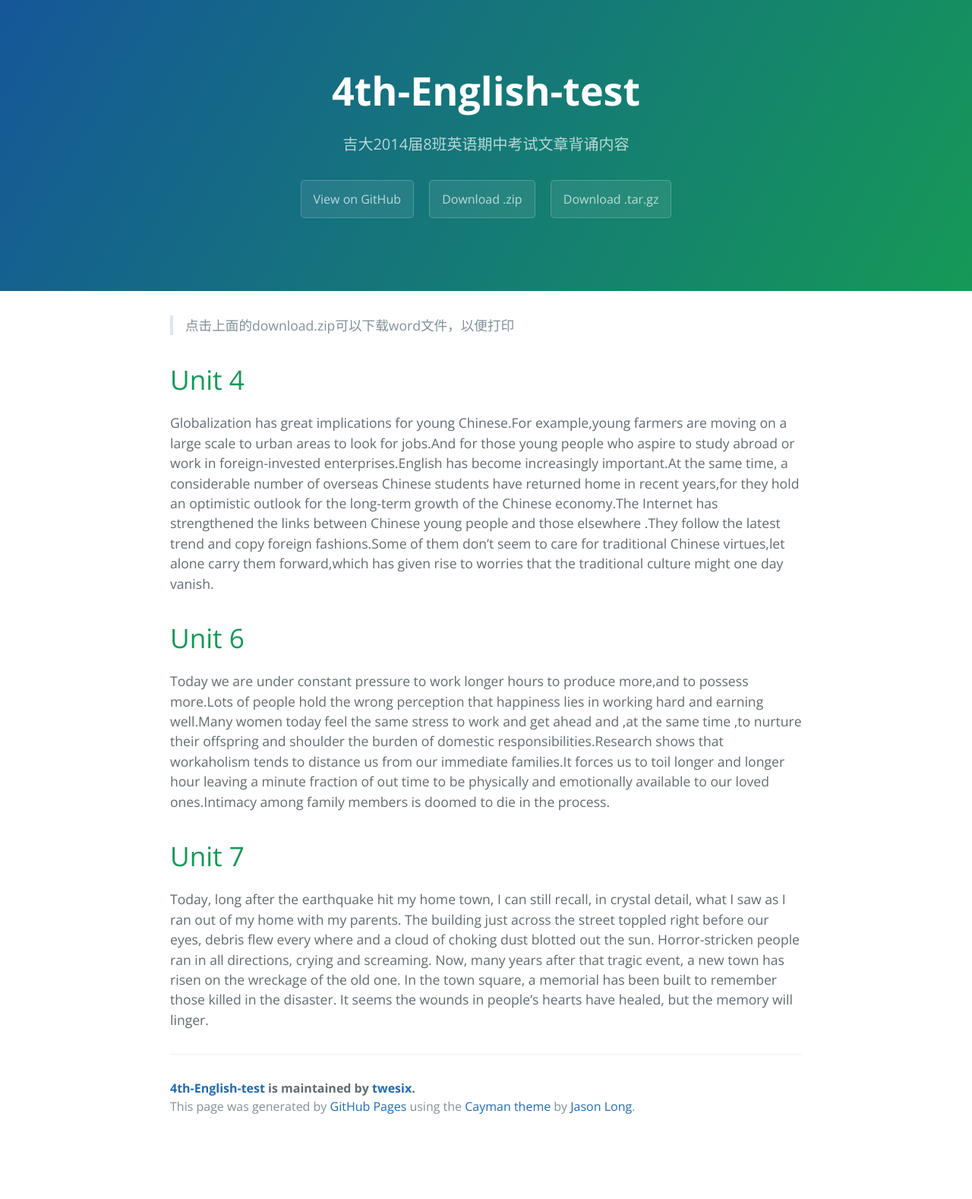
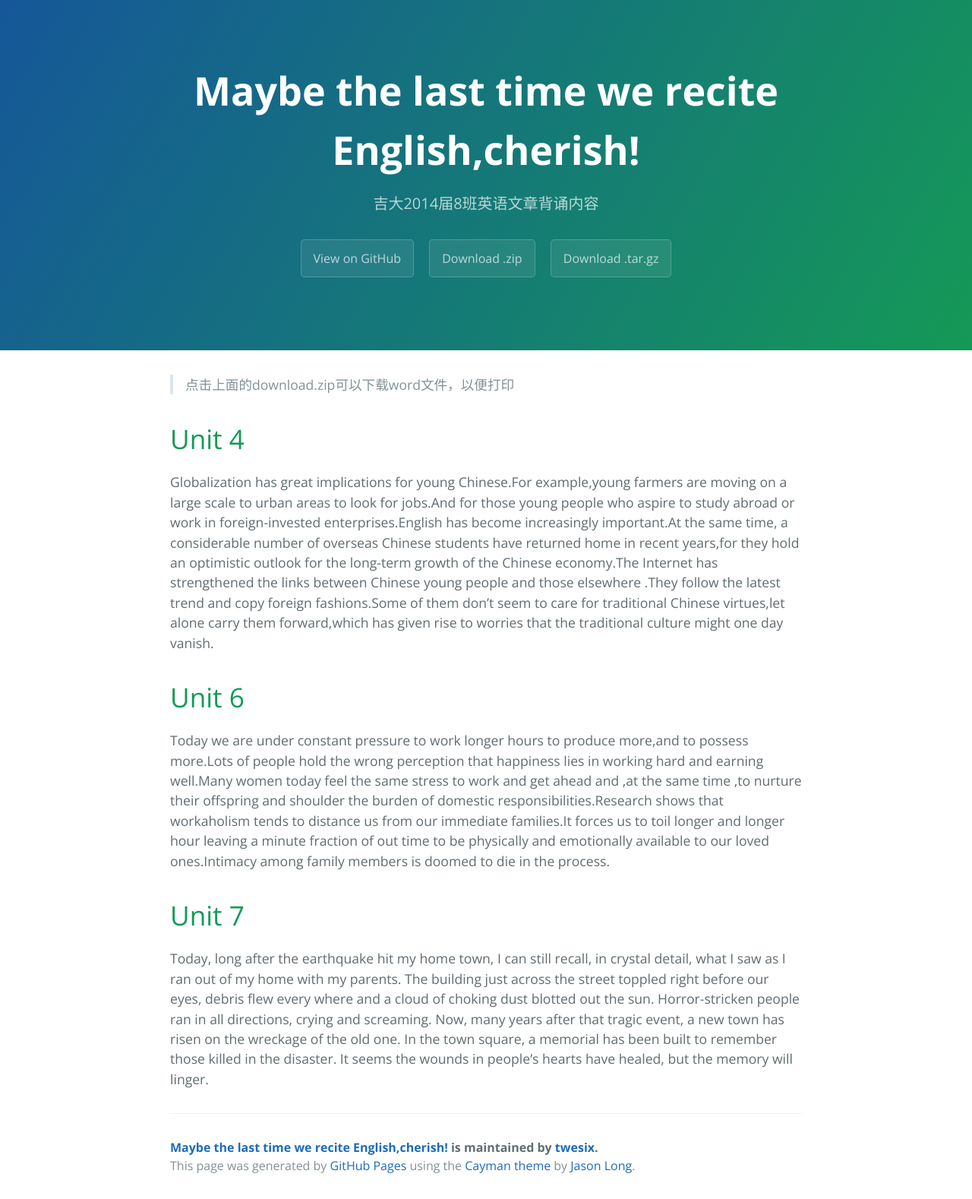
Before and after one commit to twesix-backup/fourth-term-english-middle-test, a plain HTML site: page index.html in a window 1280 px wide. Shown: the whole page at 76% size. Before the commit the page ends 1500 px from the top, so only its background shows below. Drawn offline with nearby package versions, Linux system fonts and the light colour scheme.

```diff
--- a/index.html
+++ b/index.html
@@ -2,7 +2,7 @@
 <html lang="en-us">
   <head>
     <meta charset="UTF-8">
-    <title>4th-English-test by twesix</title>
+    <title>Maybe the last time we recite English,cherish! by twesix</title>
     <meta name="viewport" content="width=device-width, initial-scale=1">
     <link rel="stylesheet" type="text/css" href="stylesheets/normalize.css" media="screen">
     <link href='https://fonts.googleapis.com/css?family=Open+Sans:400,700' rel='stylesheet' type='text/css'>
@@ -11,8 +11,8 @@
   </head>
   <body>
     <section class="page-header">
-      <h1 class="project-name">4th-English-test</h1>
-      <h2 class="project-tagline">吉大2014届8班英语期中考试文章背诵内容</h2>
+      <h1 class="project-name">Maybe the last time we recite English,cherish!</h1>
+      <h2 class="project-tagline">吉大2014届8班英语文章背诵内容</h2>
       <a href="https://github.com/twesix/fourth-term-english-middle-test" class="btn">View on GitHub</a>
       <a href="https://github.com/twesix/fourth-term-english-middle-test/zipball/master" class="btn">Download .zip</a>
       <a href="https://github.com/twesix/fourth-term-english-middle-test/tarball/master" class="btn">Download .tar.gz</a>
@@ -39,7 +39,7 @@
 <p>Today, long after the earthquake hit my home town, I can still recall, in crystal detail, what I saw as I ran out of my home with my parents. The building just across the street toppled right before our eyes, debris flew every where and a cloud of choking dust blotted out the sun. Horror-stricken people ran in all directions, crying and screaming. Now, many years after that tragic event, a new town has risen on the wreckage of the old one. In the town square, a memorial has been built to remember those killed in the disaster. It seems the wounds in people’s hearts have healed, but the memory will linger.</p>
 
       <footer class="site-footer">
-        <span class="site-footer-owner"><a href="https://github.com/twesix/fourth-term-english-middle-test">4th-English-test</a> is maintained by <a href="https://github.com/twesix">twesix</a>.</span>
+        <span class="site-footer-owner"><a href="https://github.com/twesix/fourth-term-english-middle-test">Maybe the last time we recite English,cherish!</a> is maintained by <a href="https://github.com/twesix">twesix</a>.</span>
 
         <span class="site-footer-credits">This page was generated by <a href="https://pages.github.com">GitHub Pages</a> using the <a href="https://github.com/jasonlong/cayman-theme">Cayman theme</a> by <a href="https://twitter.com/jasonlong">Jason Long</a>.</span>
       </footer>
```
Also changed, not shown: params.json (+2 -2 lines).
